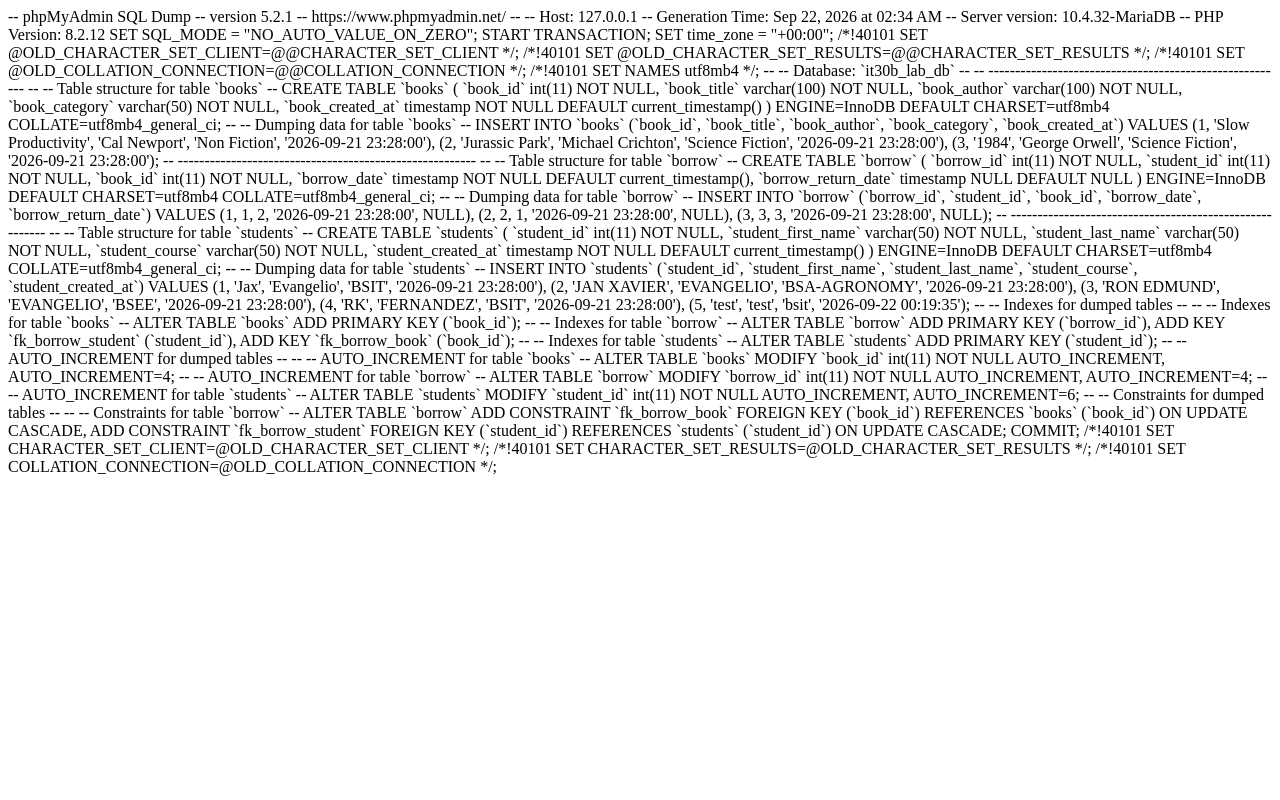
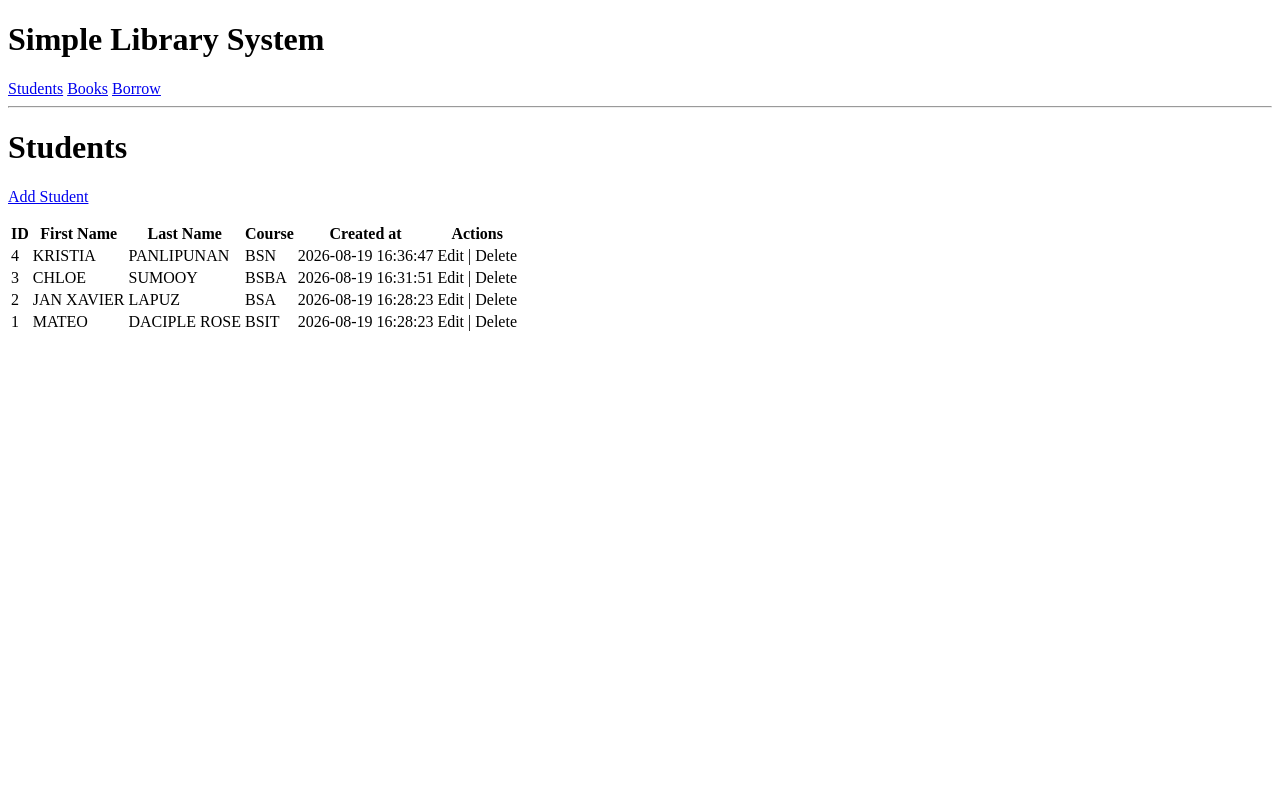
Before and after one commit to Lorhwuene/IT30B, a PHP site: page /index.php in a window 1280 px wide. Run offline with PHP 8.4, Linux system fonts and the light colour scheme; data comes from the database, SQL or seed files in the repository.

Commit message:
need to conitnue

```diff
--- a/index.php
+++ b/index.php
@@ -1,155 +1,209 @@
--- phpMyAdmin SQL Dump
--- version 5.2.1
--- https://www.phpmyadmin.net/
---
--- Host: 127.0.0.1
--- Generation Time: Sep 22, 2026 at 02:34 AM
--- Server version: 10.4.32-MariaDB
--- PHP Version: 8.2.12
+<?php
 
-SET SQL_MODE = "NO_AUTO_VALUE_ON_ZERO";
-START TRANSACTION;
-SET time_zone = "+00:00";
+//Database Connection
+$host = 'localhost';
+$db = 'library_db';
+$user = 'root';
+$pass = '';
+$charset = 'utf8mb4';
+
+$dsn = "mysql:host=$host; dbname=$db; charset=$charset";
+
+$options = [
+    PDO::ATTR_ERRMODE => PDO::ERRMODE_EXCEPTION,
+    PDO::ATTR_DEFAULT_FETCH_MODE => PDO::FETCH_ASSOC,
+    PDO::ATTR_EMULATE_PREPARES => false,
+];
+
+try{
+    $pdo = new PDO($dsn,$user,$pass, $options);
+}catch(PDOException $e){
+    die("Database connection failed" . $e->getMessage());
+}
+
+// Session
+session_start();
+
+// Determine current section
+$section = $_GET['section'] ??'students';
+
+// Determine CRUD Operation
+$action = $_GET['action'] ?? '';
+
+// Fetch Students
+if($section==='students'){
+
+    $stmt = $pdo->query("
+        SELECT *
+        FROM students
+        ORDER BY student_id DESC
+    ");
+
+    $students = $stmt->fetchAll();
+}
+
+// Create Student
+if($section=='students' && $action==='create'){
+
+    if($_SERVER['REQUEST_METHOD']==='POST'){
+
+        $firstName = trim($_POST['student_first_name'] ?? '');
+        $lastName = trim($_POST['student_last_name'] ?? '');
+        $course = trim($_POST['student_course'] ?? '');
+
+        if($firstName !== '' && $lastName !=='' && $course!== ''){
+            $sql = "
+                INSERT INTO students(
+                    student_first_name,
+                    student_last_name,
+                    student_course
+                )
+                VALUES (?,?,?)
+            ";
+
+            $stmt=$pdo->prepare($sql);
+
+            $stmt->execute([
+                $firstName,
+                $lastName,
+                $course
+            ]);
+
+            header("Location: index.php?section=students");
+            exit;
+        }
+    }
+}
 
 
-/*!40101 SET @OLD_CHARACTER_SET_CLIENT=@@CHARACTER_SET_CLIENT */;
-/*!40101 SET @OLD_CHARACTER_SET_RESULTS=@@CHARACTER_SET_RESULTS */;
-/*!40101 SET @OLD_COLLATION_CONNECTION=@@COLLATION_CONNECTION */;
-/*!40101 SET NAMES utf8mb4 */;
 
---
--- Database: `it30b_lab_db`
---
 
--- --------------------------------------------------------
 
---
--- Table structure for table `books`
---
 
-CREATE TABLE `books` (
-  `book_id` int(11) NOT NULL,
-  `book_title` varchar(100) NOT NULL,
-  `book_author` varchar(100) NOT NULL,
-  `book_category` varchar(50) NOT NULL,
-  `book_created_at` timestamp NOT NULL DEFAULT current_timestamp()
-) ENGINE=InnoDB DEFAULT CHARSET=utf8mb4 COLLATE=utf8mb4_general_ci;
 
---
--- Dumping data for table `books`
---
+?>
+<!DOCTYPE html>
+<html lang="en">
+<head>
+    <meta charset="UTF-8">
+    <meta name="viewport" content="width=device-width, initial-scale=1.0">
+    <title>Library System</title>
+</head>
+<body>
+    <h1>Simple Library System</h1>
+    <nav>
+        <a href="index.php?section=students">Students</a>
+        <a href="index.php?section=books">Books</a>
+        <a href="index.php?section=borrow">Borrow</a>
+    </nav>
+    <hr>
+    <?php if($section === 'students'): ?>
+        <h1>Students</h1>
+        <p>
+            <a href="index.php?section=students&action=create">
+                Add Student
+            </a>
+        </p>
 
-INSERT INTO `books` (`book_id`, `book_title`, `book_author`, `book_category`, `book_created_at`) VALUES
-(1, 'Slow Productivity', 'Cal Newport', 'Non Fiction', '2026-09-21 23:28:00'),
-(2, 'Jurassic Park', 'Michael Crichton', 'Science Fiction', '2026-09-21 23:28:00'),
-(3, '1984', 'George Orwell', 'Science Fiction', '2026-09-21 23:28:00');
+        <?php if($action==='create'): ?>
+            <h2>Create Student</h2>
 
--- --------------------------------------------------------
+            <form method="POST">
+                <p>
+                    <label>First Name:</label>
+                    <br>
+                    <input  type="text"
+                            name="student_first_name"
+                            required
+                    />
+                </p>
 
---
--- Table structure for table `borrow`
---
+                <p>
+                    <label>Last Name:</label>
+                    <br>
+                    <input  type="text"
+                            name="student_last_name"
+                            required
+                    />
+                </p>
 
-CREATE TABLE `borrow` (
-  `borrow_id` int(11) NOT NULL,
-  `student_id` int(11) NOT NULL,
-  `book_id` int(11) NOT NULL,
-  `borrow_date` timestamp NOT NULL DEFAULT current_timestamp(),
-  `borrow_return_date` timestamp NULL DEFAULT NULL
-) ENGINE=InnoDB DEFAULT CHARSET=utf8mb4 COLLATE=utf8mb4_general_ci;
+                <p>
+                    <label>Course:</label>
+                    <br>
+                    <input  type="text"
+                            name="student_course"
+                            required
+                    />
+                </p>
 
---
--- Dumping data for table `borrow`
---
+                <button type="submit">
+                    Save
+                </button>
 
-INSERT INTO `borrow` (`borrow_id`, `student_id`, `book_id`, `borrow_date`, `borrow_return_date`) VALUES
-(1, 1, 2, '2026-09-21 23:28:00', NULL),
-(2, 2, 1, '2026-09-21 23:28:00', NULL),
-(3, 3, 3, '2026-09-21 23:28:00', NULL);
+                <a href="index.php?section=students">
+                    Cancel
+                </a>
 
--- --------------------------------------------------------
+            </form>
 
---
--- Table structure for table `students`
---
+        <?php else: ?>
 
-CREATE TABLE `students` (
-  `student_id` int(11) NOT NULL,
-  `student_first_name` varchar(50) NOT NULL,
-  `student_last_name` varchar(50) NOT NULL,
-  `student_course` varchar(50) NOT NULL,
-  `student_created_at` timestamp NOT NULL DEFAULT current_timestamp()
-) ENGINE=InnoDB DEFAULT CHARSET=utf8mb4 COLLATE=utf8mb4_general_ci;
+            <table>
+                <thead>
+                    <tr>
+                        <th>ID</th>
+                        <th>First Name</th>
+                        <th>Last Name</th>
+                        <th>Course</th>
+                        <th>Created at</th>
+                        <th>Actions</th>
+                    </tr>
+                <thead>
+                <tbody>
+                    <?php foreach($students as $student): ?>
+                        <tr>
+                            <td>
+                                <?=htmlspecialchars($student['student_id']) ?>
+                            </td>
+                            <td>
+                                <?=htmlspecialchars($student['student_first_name']) ?>
+                            </td>
+                            <td>
+                                <?=htmlspecialchars($student['student_last_name']) ?>
+                            </td>
+                            <td>
+                                <?=htmlspecialchars($student['student_course']) ?>
+                            </td>
+                            <td>
+                                <?=htmlspecialchars($student['student_created_at']) ?>
+                            </td>
+                            <td>
+                                <a>Edit</a>
+                                |
+                                <a>Delete</a>
+                            </td>
+                        </tr>
+                    <?php endforeach?>
+                </tbody>
+            </table>
 
---
--- Dumping data for table `students`
---
+        <?php endif;?>
 
-INSERT INTO `students` (`student_id`, `student_first_name`, `student_last_name`, `student_course`, `student_created_at`) VALUES
-(1, 'Jax', 'Evangelio', 'BSIT', '2026-09-21 23:28:00'),
-(2, 'JAN XAVIER', 'EVANGELIO', 'BSA-AGRONOMY', '2026-09-21 23:28:00'),
-(3, 'RON EDMUND', 'EVANGELIO', 'BSEE', '2026-09-21 23:28:00'),
-(4, 'RK', 'FERNANDEZ', 'BSIT', '2026-09-21 23:28:00'),
-(5, 'test', 'test', 'bsit', '2026-09-22 00:19:35');
+    <?php endif;?>
 
---
--- Indexes for dumped tables
---
 
---
--- Indexes for table `books`
---
-ALTER TABLE `books`
-  ADD PRIMARY KEY (`book_id`);
 
---
--- Indexes for table `borrow`
---
-ALTER TABLE `borrow`
-  ADD PRIMARY KEY (`borrow_id`),
-  ADD KEY `fk_borrow_student` (`student_id`),
-  ADD KEY `fk_borrow_book` (`book_id`);
 
---
--- Indexes for table `students`
---
-ALTER TABLE `students`
-  ADD PRIMARY KEY (`student_id`);
 
---
--- AUTO_INCREMENT for dumped tables
---
 
---
--- AUTO_INCREMENT for table `books`
---
-ALTER TABLE `books`
-  MODIFY `book_id` int(11) NOT NULL AUTO_INCREMENT, AUTO_INCREMENT=4;
+    <?php if($section === 'books'): ?>
+        <h1>Books</h1>
+    <?php endif;?>
 
---
--- AUTO_INCREMENT for table `borrow`
---
-ALTER TABLE `borrow`
-  MODIFY `borrow_id` int(11) NOT NULL AUTO_INCREMENT, AUTO_INCREMENT=4;
+    <?php if($section === 'borrow'): ?>
+        <h1>Borrow</h1>
+    <?php endif;?>
 
---
--- AUTO_INCREMENT for table `students`
---
-ALTER TABLE `students`
-  MODIFY `student_id` int(11) NOT NULL AUTO_INCREMENT, AUTO_INCREMENT=6;
 
---
--- Constraints for dumped tables
---
-
---
--- Constraints for table `borrow`
---
-ALTER TABLE `borrow`
-  ADD CONSTRAINT `fk_borrow_book` FOREIGN KEY (`book_id`) REFERENCES `books` (`book_id`) ON UPDATE CASCADE,
-  ADD CONSTRAINT `fk_borrow_student` FOREIGN KEY (`student_id`) REFERENCES `students` (`student_id`) ON UPDATE CASCADE;
-COMMIT;
-
-/*!40101 SET CHARACTER_SET_CLIENT=@OLD_CHARACTER_SET_CLIENT */;
-/*!40101 SET CHARACTER_SET_RESULTS=@OLD_CHARACTER_SET_RESULTS */;
-/*!40101 SET COLLATION_CONNECTION=@OLD_COLLATION_CONNECTION */;
+</body>
+</html>
```
